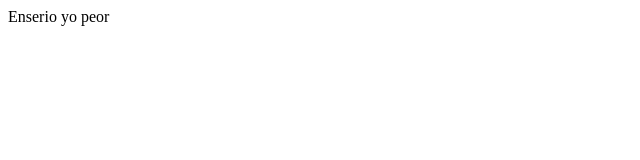
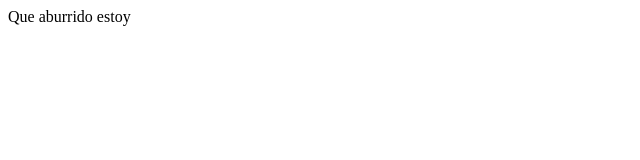
Before and after one commit to IverLopez/Semio, a plain HTML site: page index.html in a window 1280 px wide. Shown: the full height of the page, 0-640 px from the left. Drawn offline with Linux system fonts and the light colour scheme.

Commit message:
Update index.html

```diff
--- a/index.html
+++ b/index.html
@@ -16,6 +16,6 @@
 
   gtag('config', 'G-6PZP0XS2HX');
 </script>
-    Enserio yo peor
+    Que aburrido estoy
 </body>
 </html>
```
